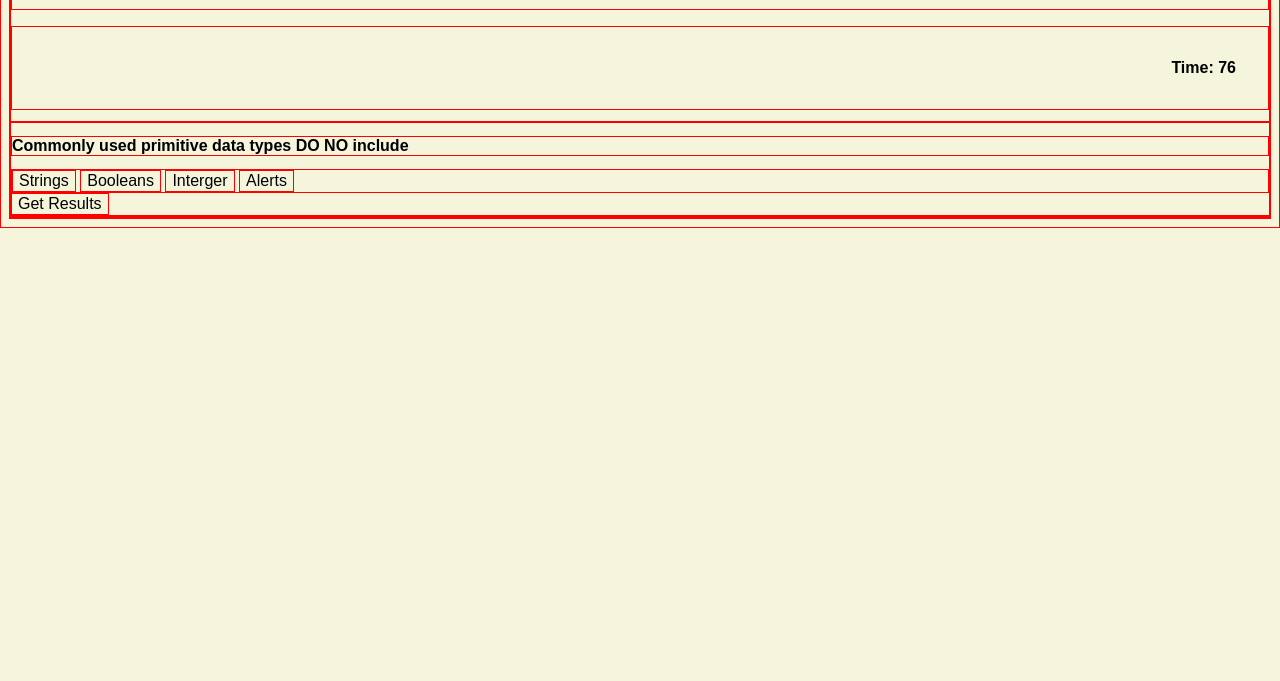
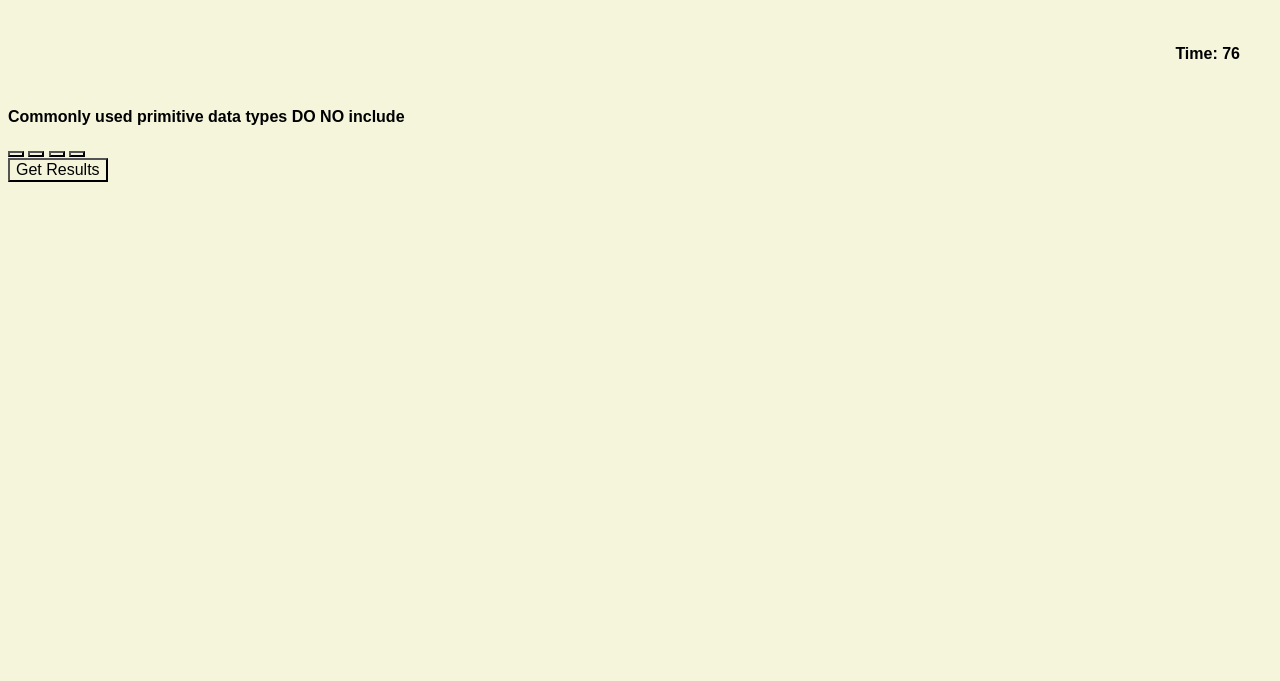
Before and after one commit to tawhidk9/javaScript-quiz, a plain HTML site: page index.html in a window 1280 px wide. Shown: the part 119-800 px from the top of the page. Drawn offline with Linux system fonts and the light colour scheme.

Commit message:
changed quiz q answers into string array, commented out last checkAnswer function and startGame to work from scratch, edited html tags to inclue ul/li, with new ids

```diff
--- a/assets/style.css
+++ b/assets/style.css
@@ -8,7 +8,6 @@
     font-size: 16px;
     font-family: fantasy;
     background-color: var(--background);
-    border: 1px red solid;
 }
 
 header .scorebox{
--- a/script.js
+++ b/script.js
@@ -21,13 +21,14 @@ var score = 0;
 var quizQ = [
 	{
 		question: "Commonly used primitive data types DO NO include",
-		answers:
-			['Strings',
-			'Booleans',
-			'Interger',
-            'Alerts'],
+		answers: {
+			a:'Strings',
+			b:'Booleans',
+			c:'Interger',
+            d:'Alerts'
 
-		correctAnswer: 'Alerts'
+		},
+			correctAnswer: 'd'
 	},
 	{
 		question: "An IF/ELSE statement is enclosed within",
@@ -82,6 +83,7 @@ function startGame(){
 	countTimer();
 	var displayQ = document.querySelector("#quiz");
 	displayQ.textContent = quizQ[currentQ].question;
+
 	var displayA = document.querySelectorAll(".answer");
 	displayA.forEach(function(currentbtn, index){
 		currentbtn.textContent = quizQ[currentQ].answers[index];
```
